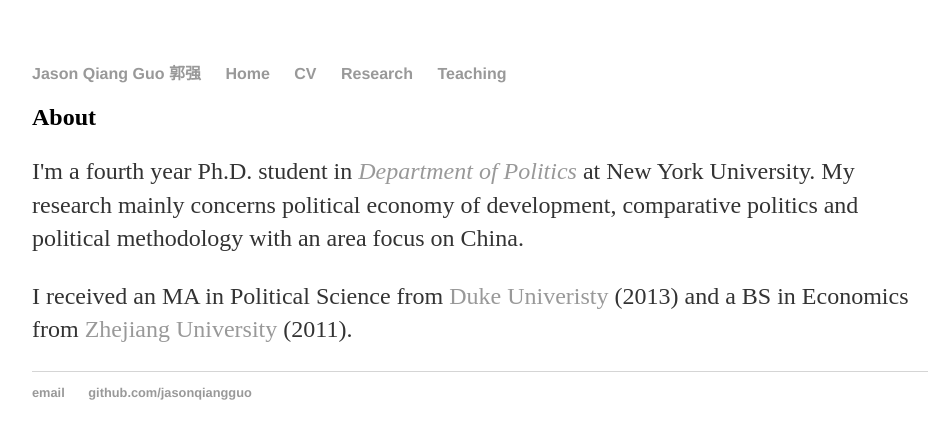
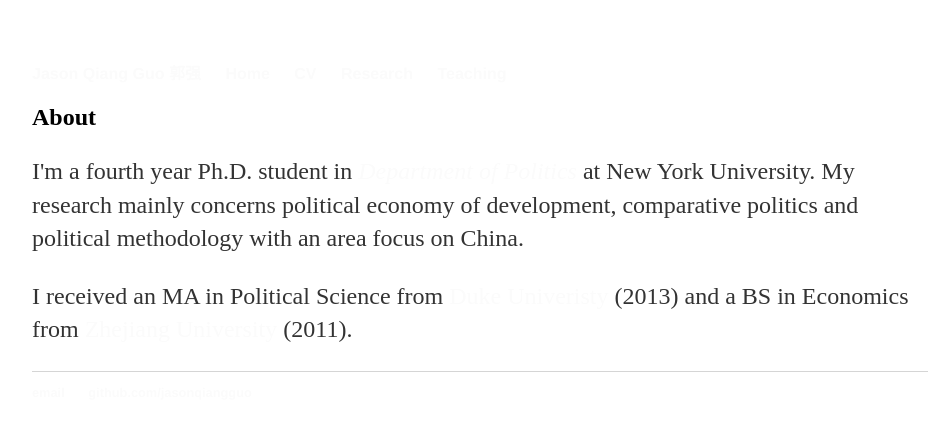
Before and after one commit to jasonqiangguo/jasonqiangguo.github.io, a Jekyll site: the page built from index.html, in a window 1280 px wide. Shown: the top 439 px of the page, without its empty margins (160-1099 px from the left). Built offline with Jekyll 4.4.1, drawn with Linux system fonts in a browser that asks for light colours.

Commit message:
homepage

```diff
--- a/css/main.css
+++ b/css/main.css
@@ -14,7 +14,7 @@ nav ul li, footer ul li {
 }
 a {
     text-decoration: none;
-    color: #999;
+    color: #fbfbfb;
 }
 a:hover {
     text-decoration: underline;
```
